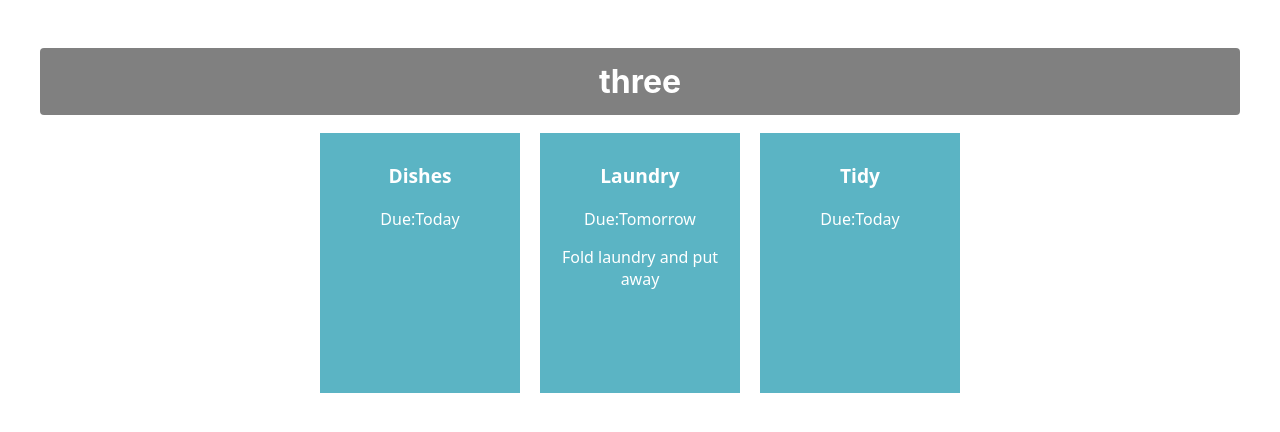
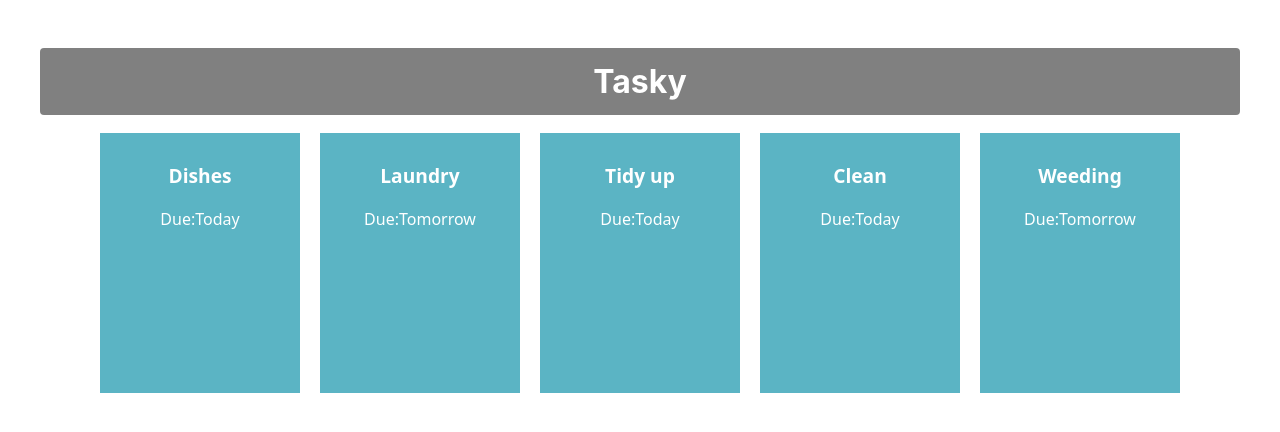
Before and after one commit to SIRUI125/react-basics-labs, a React (Create React App) app in the folder three/: page / in a window 1280 px wide. Shown: the top 432 px of the page. Built offline with nearby package versions, Linux system fonts and the light colour scheme.

Commit message:
Completed Week 2 Lab

```diff
--- a/three/src/App.js
+++ b/three/src/App.js
@@ -1,15 +1,32 @@
 import logo from './logo.svg';
 import './App.css';
 import Task from './components/Task';
+import React, {useState} from 'react';
+
 function App() {
+
+  const [ taskState, setTaskState ] = useState({
+    tasks: [
+      { id: 1, title:"Dishes", description: "Empty dishwasher", deadline: "Today" },
+      { id: 2, title: "Laundry", description: "Fold clothes and put away", deadline: "Tomorrow" },
+      { id: 3, title: "Tidy up", deadline: "Today" },
+      { id: 4, title: "Clean", description:"Clean the room", deadline:"Today"},
+      { id: 5, title: "Weeding", deadline:"Tomorrow"}
+    ]
+  });
+
   return (
     <div className="container">
-     <h1>three</h1>
-     <Task title="Dishes" deadline="Today"/>
-     <Task title="Laundry" deadline="Tomorrow">
-      Fold laundry and put away
-     </Task>
-     <Task title="Tidy" deadline="Today"></Task>
+      <h1>Tasky</h1>
+
+      {taskState.tasks.map((task) => (
+    <Task
+      title={task.title}
+      description={task.description}
+      deadline={task.deadline}
+      key={task.id}
+    />
+  ))}
     </div>
   );
 }
```
